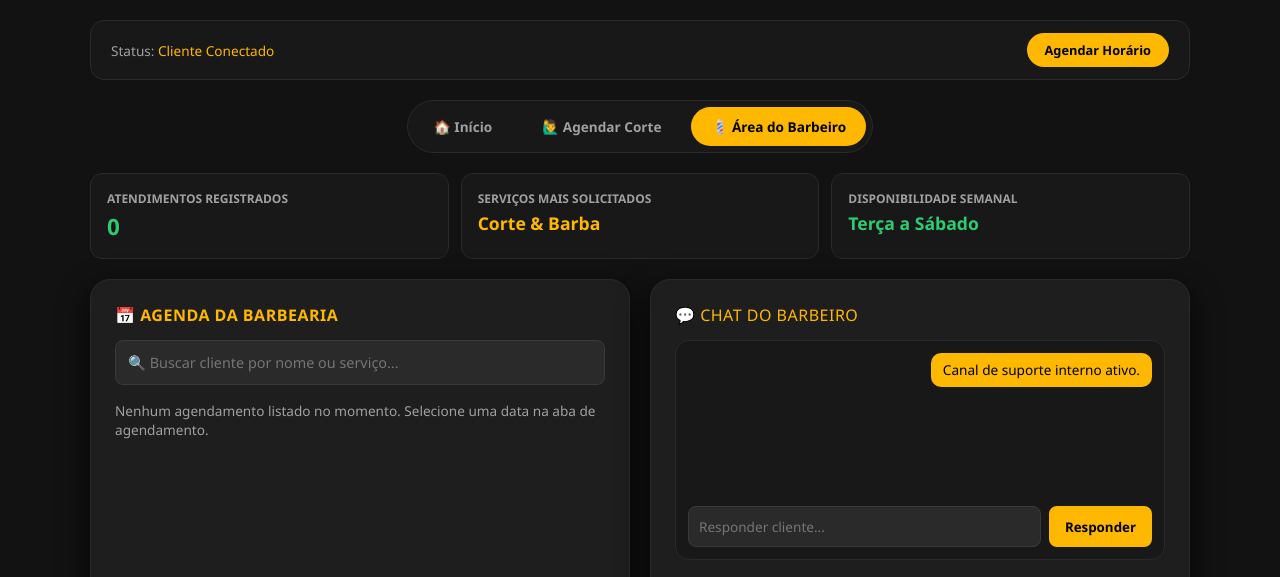
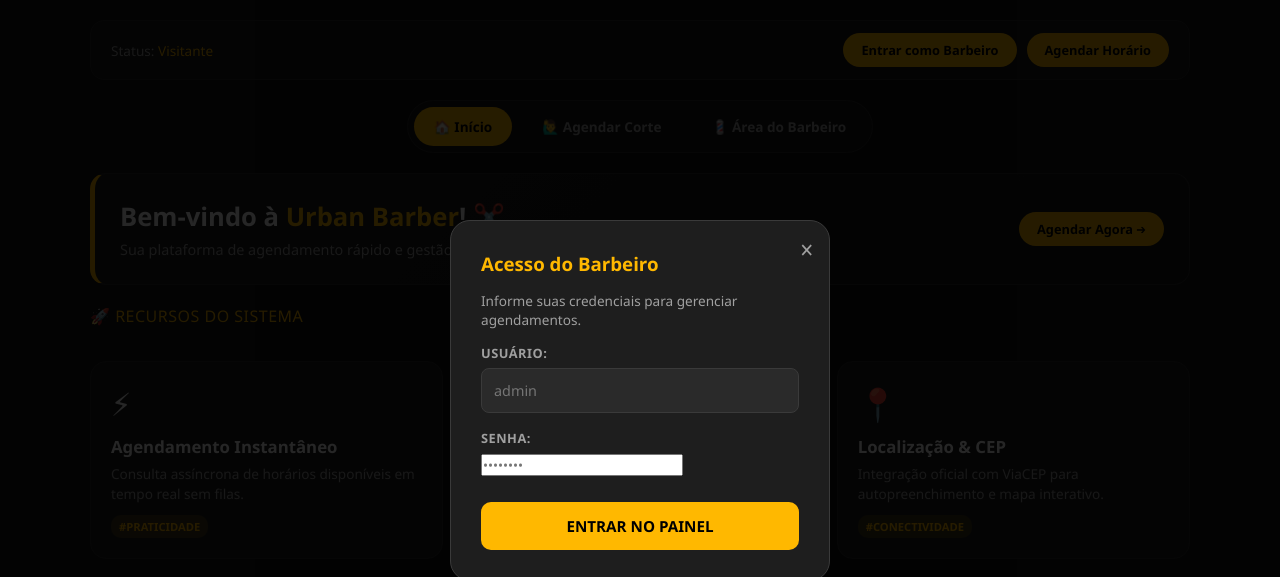
Before and after one commit to prgalhardo/barbershop-management-system, a Flask app: page / in a window 1280 px wide, after a click on "💈 Área do Barbeiro". Shown: the top 577 px of the page. Run offline with Flask 3, Linux system fonts and the light colour scheme; some libraries are stand-ins or nearby versions.

Commit message:
feat(auth): implementa autenticacao de barbeiro no backend e controle de acesso a area restrita

```diff
--- a/app.py
+++ b/app.py
@@ -1,9 +1,10 @@
-from flask import Flask, render_template, request, redirect, url_for, jsonify
+from flask import Flask, render_template, request, redirect, url_for, jsonify, session
 from datetime import datetime, timedelta
 import os
 import sqlite3
 
 app = Flask(__name__)
+app.secret_key = "chave_secreta_urban_barber_2026"
 
 duracao_servicos = {
     "Corte": 60,
@@ -51,6 +52,22 @@ def criar_tabelas():
         FOREIGN KEY (cliente_id) REFERENCES clientes (id) ON DELETE CASCADE,
         FOREIGN KEY (servico_id) REFERENCES servicos (id) ON DELETE CASCADE
     )
+    """)
+
+    # Tabela 4: Usuários / Administradores
+    cursor.execute("""
+    CREATE TABLE IF NOT EXISTS usuarios (
+        id INTEGER PRIMARY KEY AUTOINCREMENT,
+        username TEXT NOT NULL UNIQUE,
+        senha TEXT NOT NULL,
+        role TEXT NOT NULL
+    )
+    """)
+
+    # Cria o barbeiro admin padrão se não existir
+    cursor.execute("""
+        INSERT OR IGNORE INTO usuarios (username, senha, role)
+        VALUES ('admin', 'admin123', 'barbeiro')
     """)
 
     # Tabela legada
@@ -297,7 +314,9 @@ def home():
         erro=erro,
         sucesso=sucesso,
         data_filtro=data_filtro,
-        horarios=horarios
+        horarios=horarios,
+        logado=session.get("usuario_role") == "barbeiro",
+        usuario_nome=session.get("usuario_nome")
     )
 
 # ROTAS DE API (REST / JSON) - PI II
@@ -444,6 +463,31 @@ def api_agendamentos_do_dia():
 
     return jsonify(agendamentos), 200
 
+@app.route("/login", methods=["POST"])
+def login():
+    dados = request.get_json() if request.is_json else request.form
+    usuario = dados.get("username") or dados.get("email")
+    senha = dados.get("password") or dados.get("senha")
+
+    conn = sqlite3.connect("barbearia.db")
+    cursor = conn.cursor()
+    cursor.execute("SELECT id, username, role FROM usuarios WHERE username = ? AND senha = ?", (usuario, senha))
+    user = cursor.fetchone()
+    conn.close()
+
+    if user:
+        session["usuario_id"] = user[0]
+        session["usuario_nome"] = user[1]
+        session["usuario_role"] = user[2]
+        return jsonify({"sucesso": True, "user": {"name": user[1], "role": user[2]}}), 200
+
+    return jsonify({"sucesso": False, "erro": "Usuário ou senha incorretos."}), 401
+
+@app.route("/logout")
+def logout():
+    session.clear()
+    return redirect(url_for("home"))
+
 if __name__ == "__main__":
     criar_tabelas()
     app.run(host="0.0.0.0", port=int(os.environ.get("PORT", 5001)))
--- a/static/script.js
+++ b/static/script.js
@@ -1,5 +1,14 @@
 // ==================== 1. NAVEGAÇÃO DE ABAS ====================
 function switchPage(pageId) {
+    // Se tentar acessar a área do barbeiro sem estar logado
+    if (pageId === 'barber-page') {
+        const estaLogado = document.getElementById('user-display')?.innerText.includes('Barbeiro');
+        if (!estaLogado) {
+            alert('Acesso restrito. Faça login como Barbeiro para acessar esta área.');
+            abrirModalLogin();
+            return;
+        }
+    }
     document.querySelectorAll('.page-section').forEach(sec => sec.classList.remove('active'));
     document.querySelectorAll('.nav-btn').forEach(btn => btn.classList.remove('active'));
 
@@ -208,3 +217,48 @@ window.addEventListener('DOMContentLoaded', () => {
         carregarHorariosDinamicos();
     }
 });
+
+// ==================== 5. AUTENTICAÇÃO DO BARBEIRO ====================
+function abrirModalLogin() {
+    document.getElementById('modal-login')?.classList.add('active');
+}
+
+function fecharModalLogin() {
+    document.getElementById('modal-login')?.classList.remove('active');
+    const erroEl = document.getElementById('login-erro');
+    if (erroEl) erroEl.style.display = 'none';
+}
+
+async function realizarLogin(e) {
+    e.preventDefault();
+    const usuario = document.getElementById('login-usuario').value;
+    const senha = document.getElementById('login-senha').value;
+    const erroEl = document.getElementById('login-erro');
+    const btn = document.getElementById('btn-login-submit');
+
+    btn.disabled = true;
+    btn.textContent = "Verificando...";
+
+    try {
+        const response = await fetch('/login', {
+            method: 'POST',
+            headers: { 'Content-Type': 'application/json' },
+            body: JSON.stringify({ username: usuario, password: senha })
+        });
+
+        const data = await response.json();
+
+        if (response.ok && data.sucesso) {
+            window.location.reload(); // Recarrega a página autenticado
+        } else {
+            erroEl.textContent = data.erro || "Credenciais inválidas.";
+            erroEl.style.display = 'block';
+        }
+    } catch (err) {
+        erroEl.textContent = "Erro ao conectar com o servidor.";
+        erroEl.style.display = 'block';
+    } finally {
+        btn.disabled = false;
+        btn.textContent = "Entrar no Painel";
+    }
+}
--- a/static/style.css
+++ b/static/style.css
@@ -708,3 +708,64 @@ select:focus-visible {
     outline: 3px solid var(--accent-gold);
     outline-offset: 2px;
 }
+
+/* Modal de Login */
+.modal-overlay {
+    position: fixed;
+    top: 0;
+    left: 0;
+    width: 100%;
+    height: 100%;
+    background: rgba(0, 0, 0, 0.85);
+    display: flex;
+    justify-content: center;
+    align-items: center;
+    z-index: 1000;
+    opacity: 0;
+    pointer-events: none;
+    transition: 0.3s;
+}
+
+.modal-overlay.active {
+    opacity: 1;
+    pointer-events: all;
+}
+
+.auth-card {
+    background: var(--card-bg);
+    width: 90%;
+    max-width: 380px;
+    padding: 30px;
+    border-radius: 20px;
+    border: 1px solid #3A3A3A;
+    position: relative;
+    text-align: left;
+}
+
+.close-modal {
+    position: absolute;
+    top: 15px;
+    right: 15px;
+    background: none;
+    border: none;
+    color: var(--text-muted);
+    font-size: 1.2rem;
+    cursor: pointer;
+}
+
+.btn-logout-link {
+    background: rgba(231, 76, 60, 0.2);
+    color: var(--danger);
+    border: 1px solid var(--danger);
+    padding: 6px 14px;
+    border-radius: 8px;
+    font-size: 0.75rem;
+    font-weight: bold;
+    text-decoration: none;
+    transition: 0.2s;
+}
+
+.btn-logout-link:hover {
+    background: var(--danger);
+    color: #fff;
+}
--- a/templates/index.html
+++ b/templates/index.html
@@ -13,10 +13,19 @@
         <!-- Barra de Estado do Usuário -->
         <header class="user-bar">
             <div class="user-info" id="user-display">
-                Status: <span>Cliente Conectado</span>
+                {% if logado %}
+                    Status: <strong>{{ usuario_nome }}</strong> (Barbeiro Autorizado)
+                {% else %}
+                    Status: <span>Visitante</span>
+                {% endif %}
             </div>
-            <div>
-                <a href="#client-page" class="btn-action" onclick="switchPage('client-page')">Agendar Horário</a>
+            <div style="display: flex; gap: 10px; align-items: center;">
+                {% if logado %}
+                    <a href="/logout" class="btn-logout-link">Sair</a>
+                {% else %}
+                    <button type="button" class="btn-action" onclick="abrirModalLogin()">Entrar como Barbeiro</button>
+                {% endif %}
+                <button type="button" class="btn-action" onclick="switchPage('client-page')">Agendar Horário</button>
             </div>
         </header>
 
@@ -356,5 +365,28 @@
 
     <!-- Script de lógica assíncrona, ViaCEP e manipulação de abas -->
     <script src="{{ url_for('static', filename='script.js') }}"></script>
+
+    <!-- Modal de Login do Barbeiro -->
+    <div class="modal-overlay" id="modal-login">
+        <div class="auth-card">
+            <button type="button" class="close-modal" onclick="fecharModalLogin()">✕</button>
+            <h3 style="color: var(--accent-gold); margin-bottom: 15px;">Acesso do Barbeiro</h3>
+            <p style="font-size: 0.85rem; color: var(--text-muted); margin-bottom: 15px;">Informe suas credenciais para gerenciar agendamentos.</p>
+
+            <form id="formLogin" onsubmit="realizarLogin(event)">
+                <div class="form-group">
+                    <label for="login-usuario">Usuário:</label>
+                    <input type="text" id="login-usuario" placeholder="admin" required>
+                </div>
+                <div class="form-group">
+                    <label for="login-senha">Senha:</label>
+                    <input type="password" id="login-senha" placeholder="••••••••" required>
+                </div>
+                <p id="login-erro" style="color: var(--danger); font-size: 0.8rem; display: none; margin-bottom: 10px;"></p>
+                <button type="submit" class="btn-submit" id="btn-login-submit">Entrar no Painel</button>
+            </form>
+        </div>
+    </div>
+
 </body>
 </html>
```
